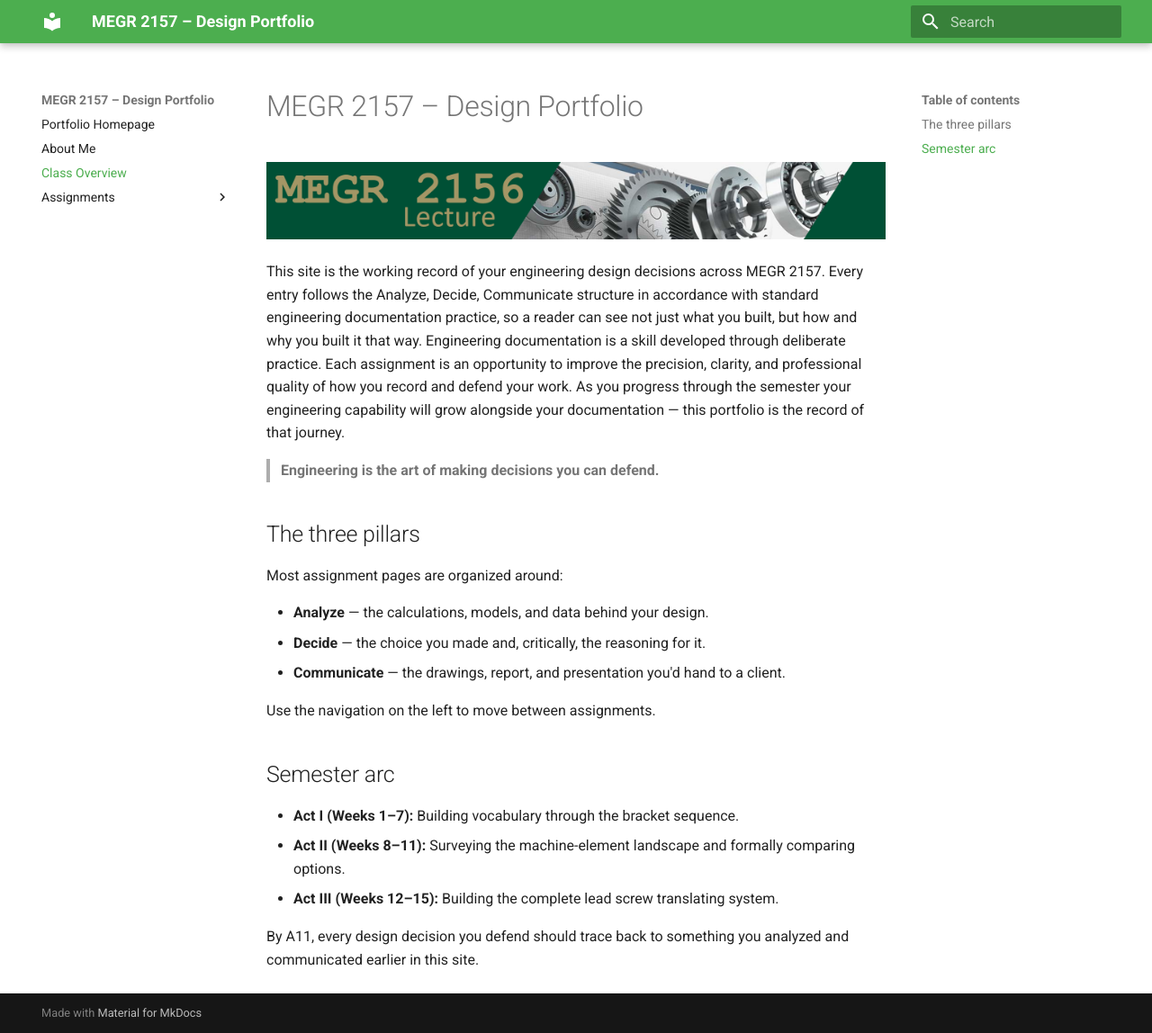
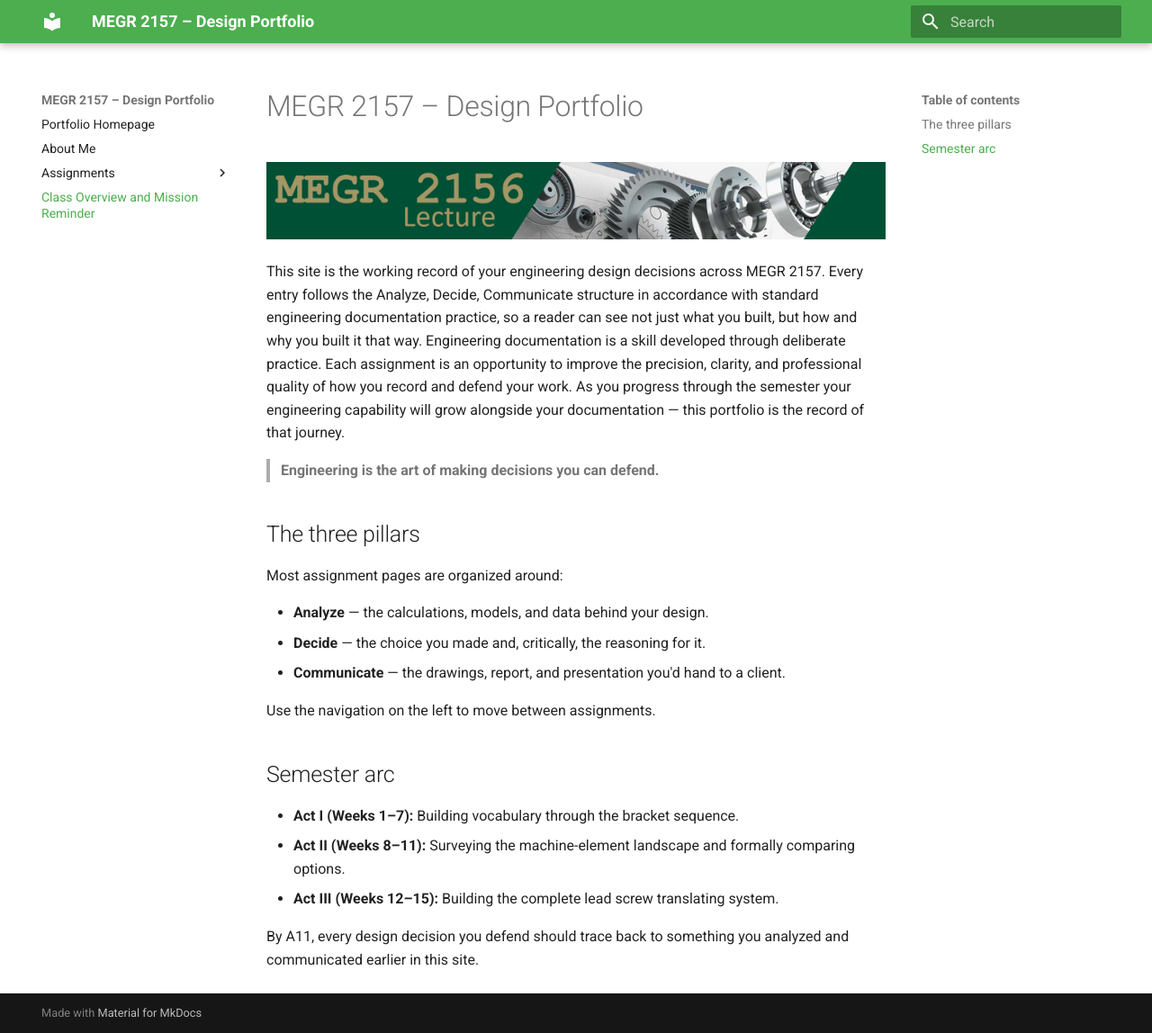
Before and after one commit to Mlikhtenbaum/-megr-2157-design-portfolio, an MkDocs documentation site: the page built from docs/index.md, in a window 1280 px wide and 1148 px high. Shown: the whole window at 90% size. Built offline with MkDocs 1.6.1 and Material for MkDocs 9.7.7, drawn with Linux system fonts in a browser that asks for light colours.

Commit message:
Update navigation to include Class Overview and Mission

```diff
--- a/mkdocs.yml
+++ b/mkdocs.yml
@@ -12,7 +12,6 @@ theme:
 nav:
   - Portfolio Homepage: portfolio-overview.md
   - About Me: aboutme/index.md
-  - Class Overview: index.md
   - Assignments:
       - A1: assignments/A01/index.md
       - A2: assignments/A02/index.md
@@ -25,3 +24,4 @@ nav:
       - A9: assignments/A09/index.md
       - A10: assignments/A10/index.md
       - A11: assignments/A11/index.md
+  - Class Overview and Mission Reminder: index.md
```
